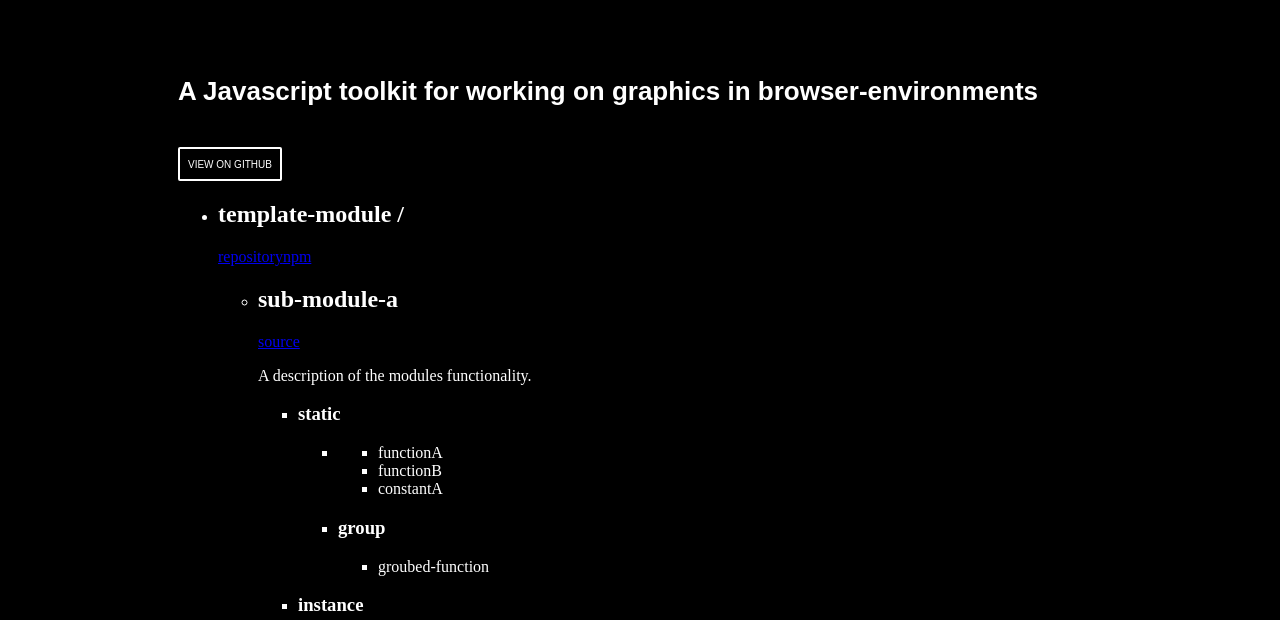
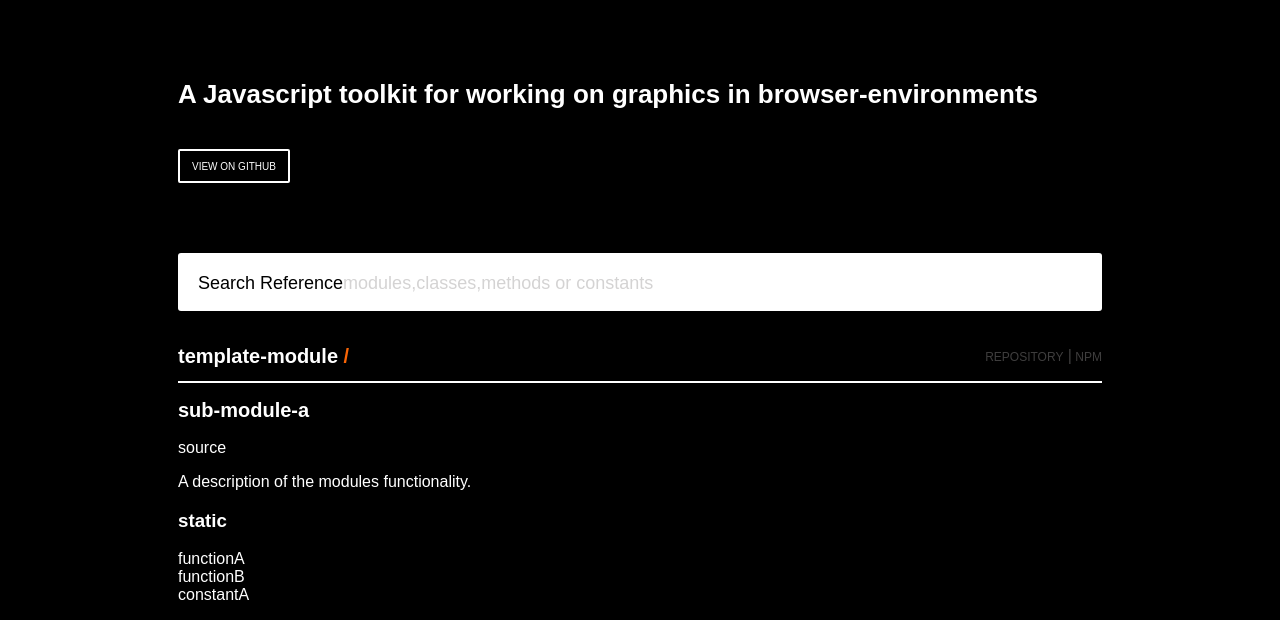
Before and after one commit to foam-lib/foam-documentation, a website: page template/index.jade in a window 1280 px wide. Shown: the part 168-788 px from the top of the page. Drawn offline with nearby package versions, Linux system fonts and the light colour scheme; files that its build step writes are made by us from their sources; files whose address does not match are found by name; a web font is replaced by a local one.

Commit message:
added search-placeholder, cosmetics

```diff
--- a/bin/style/style.css
+++ b/bin/style/style.css
@@ -33,6 +33,7 @@ body{
 
     background-color: #000;
 
+    font-family: 'Suisse Intl Mono Regular', sans-serif;
     font-size: 1em;
     color:#fff;
     text-rendering: optimizeLegibility;
@@ -41,23 +42,40 @@ body{
 }
 
 main{
-    min-width: 860px;
+    min-width: 600px;
     max-width: 924px;
     margin: 0 auto;
     padding: 50px;
 }
 
-#reference-header-logo{
-    padding-bottom: 75px;
+ul{
+    list-style: none;
+    padding: 0;
+    margin: 0;
+}
+
+h1,h2{
+    font-family: 'Trio Grotesk Normal', sans-serif;
+}
+
+h2{
+    font-size: 1.25rem;
+}
+
+a, a:hover, a:active, a:link, a:visited{
+    text-decoration: none;
+    color: inherit;
 }
 
 #reference-header{
+    padding-bottom: 20px;
 }
 
+
 #reference-header h1{
-    font-family: 'Trio Grotesk Normal', sans-serif;
     font-size: 1.625rem;
-    padding: 0 0 40px 0;
+    line-height: 1.45em;
+    padding: 0 0 35px 0;
     margin: 0;
 }
 
@@ -71,5 +89,71 @@ main{
     text-transform: uppercase;
     font-size: 0.625rem;
     line-height: 32px;
-    padding: 0 8px;
+    padding: 0 12px;
 }
+
+#header-logo{
+    margin-bottom: 75px;;
+}
+
+#header-btn-github{
+    margin-bottom: 70px;
+}
+
+#header-search-placeholder{
+    display: inline-block;
+    box-sizing: border-box;
+
+    padding: 0 20px;
+
+    height: 58px;
+    width: 100%;
+    border-radius: 3px;
+    background-color: #fff;
+
+    color: #000;
+    font-size: 1.125rem;
+    line-height: 60px;
+}
+
+#header-search-placeholder .placeholder{
+    color: #D4D3D3;
+}
+
+.module-info{
+    width: 100%;
+    border-bottom: 2px solid #fff;
+    clear: both;
+    height: 50px;
+    line-height: 50px;
+}
+
+.module-info h2, .module-info .info-meta{
+    width: 50%;
+}
+.module-info h2{
+    float: left;
+    padding: 0;
+    margin: 0;
+}
+.module-info .info-meta{
+    float: right;
+    height: 100%;
+}
+
+.info-meta{
+    color: #3F3E3E;
+    text-align: right;
+}
+
+.info-meta a{
+    font-size: 0.75rem;
+    text-transform: uppercase;
+}
+
+
+
+.module-info h2:after{
+    content: ' /';
+    color: #F96506;
+}
--- a/template/index.jade
+++ b/template/index.jade
@@ -28,14 +28,14 @@ mixin createSubModuleReference(module)
 
 
 mixin createModuleReference(module)
-    li.module-overview
-        header
-            .overview-info
-                h2 #{module.name} /
-                .info-meta
-                    a(href='#{module.meta.repository}') repository
-                    a(href='#{module.meta.npm}') npm
-                a.info-layout
+    li.overview-module
+        header.module-info
+            h2 #{module.name}
+            .info-meta
+                a(href='#{module.meta.repository}') repository
+                |  |
+                a(href='#{module.meta.npm}')  npm
+            a.info-layout-trigger
         ul.overview-sub-modules
             each submodule in module.modules
                 +createSubModuleReference(submodule)
@@ -50,16 +50,18 @@ html(lang="en")
         header#beta-label
             strong FOAM BETA API REFERENCE
             |  – Overview beta.0.0.4
-        main
+        main#reference-beta
             header#reference-header
-                #reference-header-logo
-                    img(src='./assets/images/Logo-50x65.svg')
+                img(src='./assets/images/Logo-50x65.svg')#header-logo
                 h1 A Javascript toolkit for working on graphics in browser-environments
-                a view on github
+                a#header-btn-github view on github
+                #header-search-placeholder
+                    | Search Reference
+                    span.placeholder modules,classes,methods or constants
             section#reference-overview
-                ul#overview-list
+                ul#overview
                     each module in modules
                         +createModuleReference(module)
             section#reference-detail
-                ul#detail-list
+                ul#detail
             footer
```
Also changed, not shown: bin/index.html.
